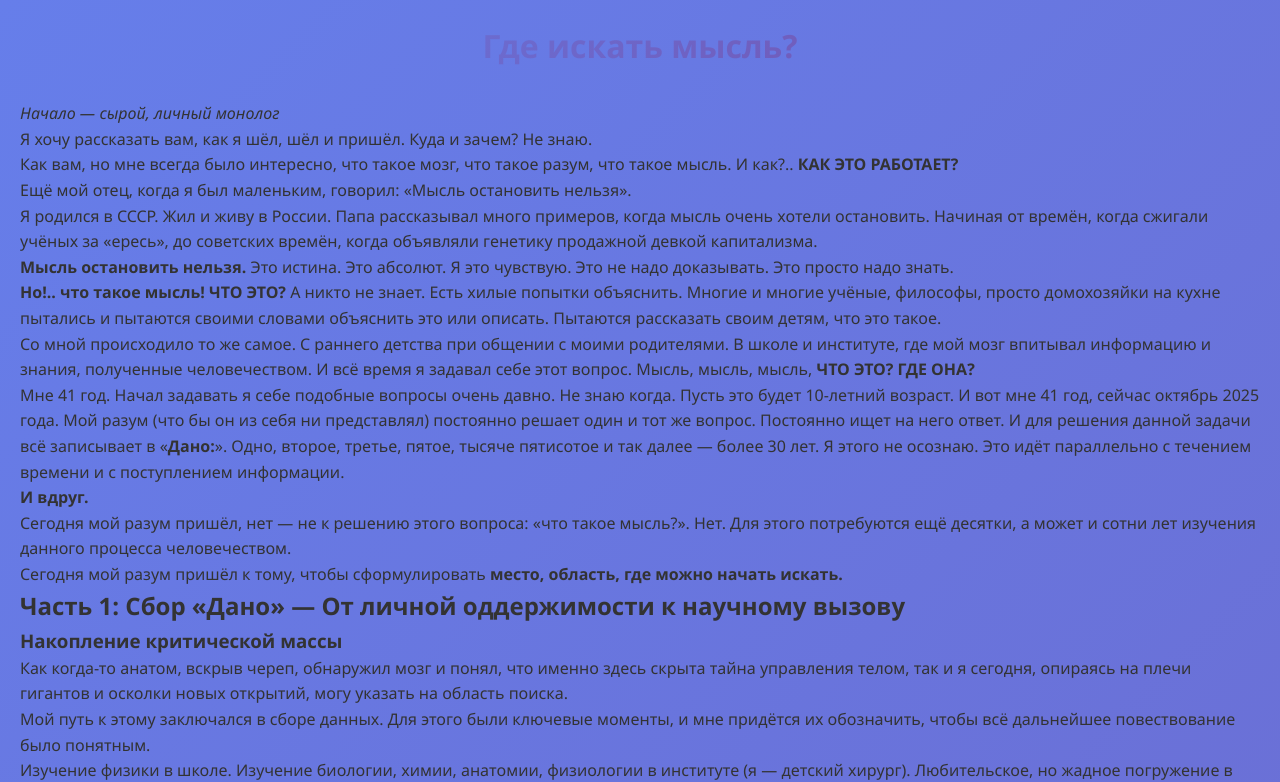
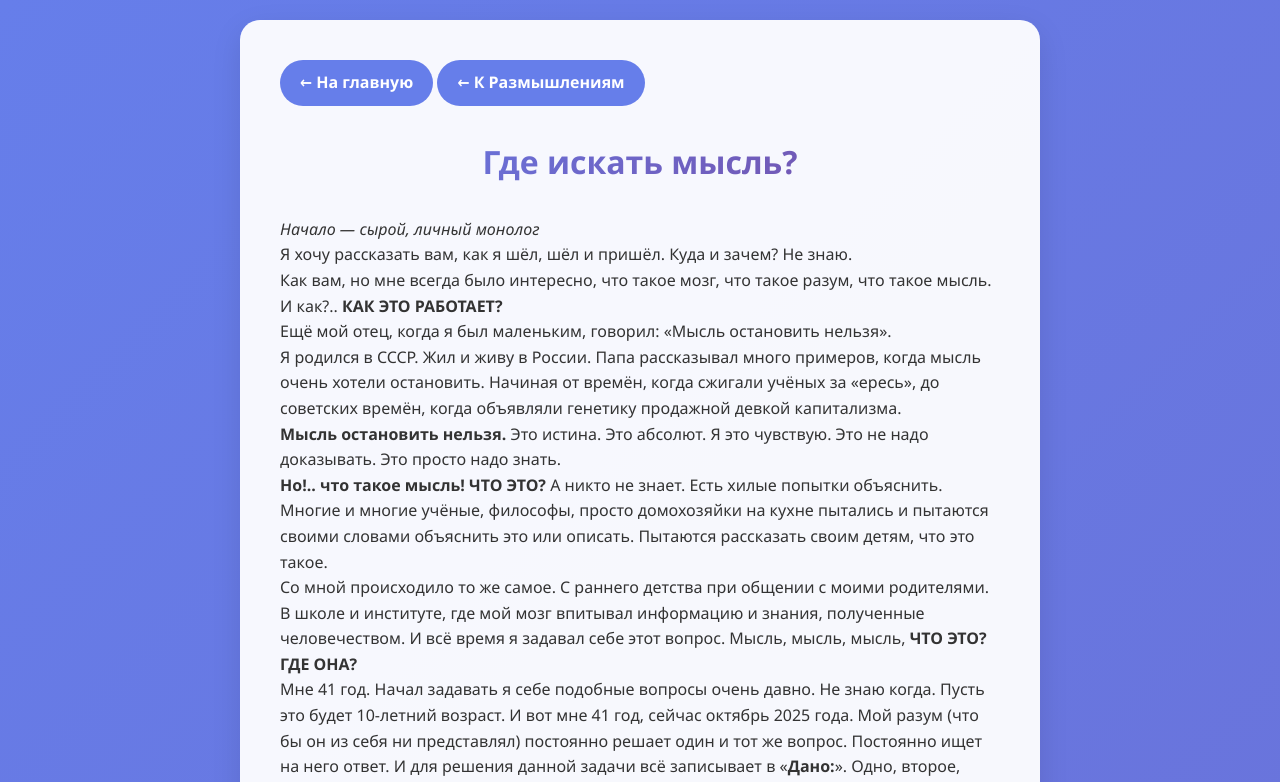
Before and after one commit to doctorzuev/-, a plain HTML site: page 002-where-is-thought.html in a window 1280 px wide. Shown: the top 782 px of the page. Drawn offline with Linux system fonts and the light colour scheme.

Commit message:
Update 002-where-is-thought.html

```diff
--- a/002-where-is-thought.html
+++ b/002-where-is-thought.html
@@ -64,6 +64,9 @@
     </style>
 </head>
 <body>
+    <div class="container">
+        <a href="/-/" class="back-link">← На главную</a>
+        <a href="reflections.html" class="back-link">← К Размышлениям</a>
     <h1>Где искать мысль?</h1>
 
     <p><em>Начало — сырой, личный монолог</em></p>
```
